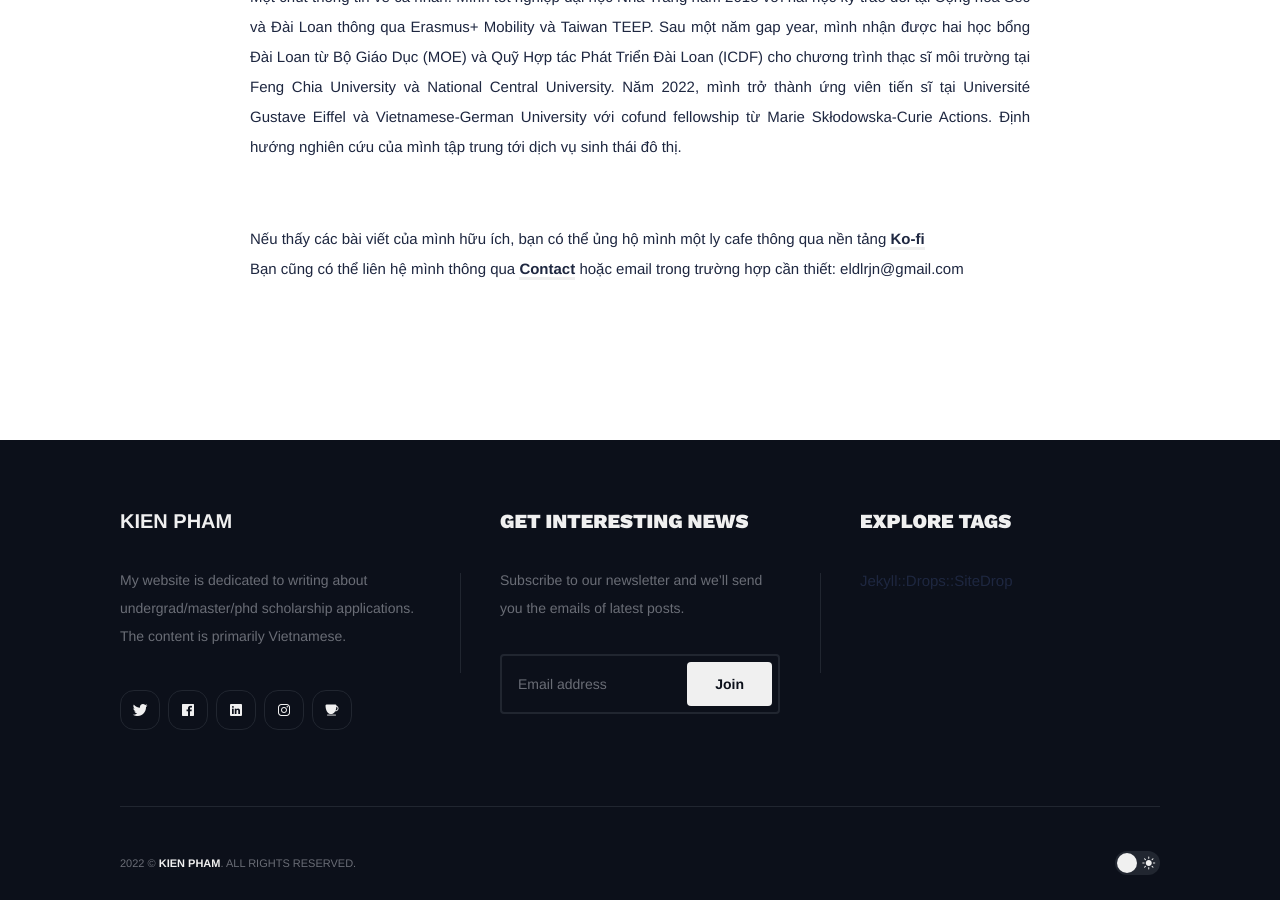
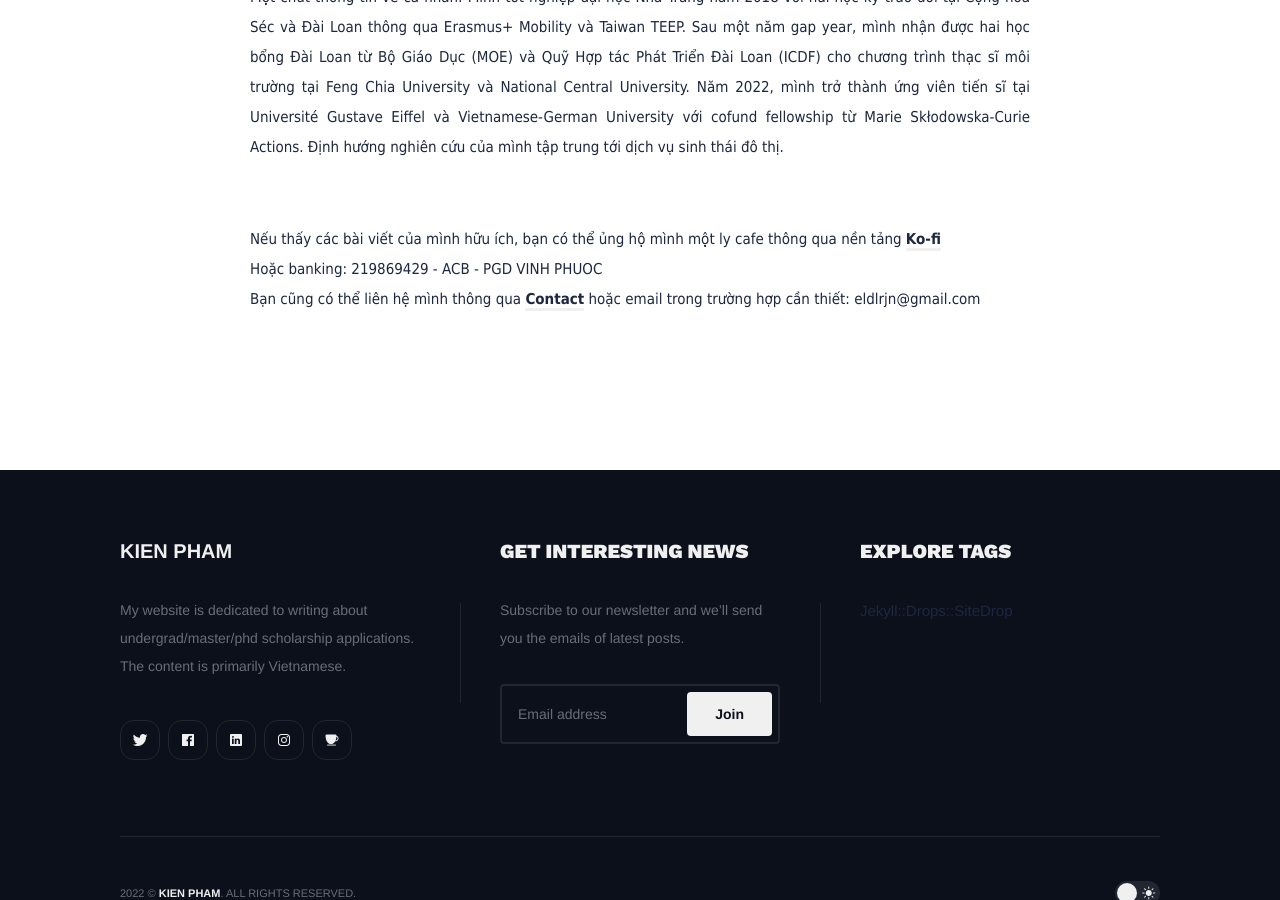
Before and after one commit to ray-ers/ray-ers.github.io, a Jekyll site: the page built from _pages/about.md, in a window 1280 px wide and 900 px high, scrolled down 609 px. Built offline with Jekyll 4.4.1, drawn with Linux system fonts in a browser that asks for light colours; nearby versions of some CDN libraries.

Commit message:
Update about.md

```diff
--- a/_pages/about.md
+++ b/_pages/about.md
@@ -5,10 +5,11 @@ permalink: /about/
 image:
 ---
 
-<div align="justify"> Xin chào, mình là Kiên, hoặc Ray, mình sinh năm 95. Đây là nhà mới của mình sau một thời gian dài viết blog trên nền tảng <a href="https://eldlrjn.wordpress.com/">wordpress</a>. Mình bắt đầu viết blog từ 2014, nhưng tới 2016 mình mới bắt đầu viết thường xuyên hơn và được mọi người ghé qua đọc. Các bài viết của mình chủ yếu tập trung về chuẩn bị hồ sơ du học cũng như việc làm visa cho các bạn muốn đi học ở Đài Loan. Tính từ thời điểm bắt đầu chia sẻ về việc nộp các học bổng MOE và TaiwanICDF, mình đã có cơ hội đồng hành và giúp đỡ hai bạn nhận MOE bậc đại học, hai bạn nhận ICDF bậc thạc sĩ, một bạn nhận HES, và rất nhiều các bạn khác nhận được học bổng trường và tự xin visa. Do trách nhiệm công việc ngày càng nhiều, mình không còn nhận sửa bài miễn phí nữa. Ở căn nhà mới này, mình sẽ vẫn tập trung viết về kinh nghiệm nộp hồ sơ và viết các bài luận, nhưng sẽ không còn gói gọn ở Đài Loan mà mở rộng hơn. Hi vọng các bài viết của mình sẽ giúp ích cho các bạn trong con đường phát triển bản thân.</div>
+<div align="justify"><span style="font-family:Tahoma;"> Xin chào, mình là Kiên, hoặc Ray, mình sinh năm 95. Đây là nhà mới của mình sau một thời gian dài viết blog trên nền tảng <a href="https://eldlrjn.wordpress.com/">wordpress</a>. Mình bắt đầu viết blog từ 2014, nhưng tới 2016 mình mới bắt đầu viết thường xuyên hơn và được mọi người ghé qua đọc. Các bài viết của mình chủ yếu tập trung về chuẩn bị hồ sơ du học cũng như việc làm visa cho các bạn muốn đi học ở Đài Loan. Tính từ thời điểm bắt đầu chia sẻ về việc nộp các học bổng MOE và TaiwanICDF, mình đã có cơ hội đồng hành và giúp đỡ hai bạn nhận MOE bậc đại học, hai bạn nhận ICDF bậc thạc sĩ, một bạn nhận HES, và rất nhiều các bạn khác nhận được học bổng trường và tự xin visa. Do trách nhiệm công việc ngày càng nhiều, mình không còn nhận sửa bài miễn phí nữa. Ở căn nhà mới này, mình sẽ vẫn tập trung viết về kinh nghiệm nộp hồ sơ và viết các bài luận, nhưng sẽ không còn gói gọn ở Đài Loan mà mở rộng hơn. Hi vọng các bài viết của mình sẽ giúp ích cho các bạn trong con đường phát triển bản thân.</span></div>
 <br>
-<div align="justify">Một chút thông tin về cá nhân: Mình tốt nghiệp đại học Nha Trang năm 2018 với hai học kỳ trao đổi tại Cộng hòa Séc và Đài Loan thông qua Erasmus+ Mobility và Taiwan TEEP. Sau một năm gap year, mình nhận được hai học bổng Đài Loan từ Bộ Giáo Dục (MOE) và Quỹ Hợp tác Phát Triển Đài Loan (ICDF) cho chương trình thạc sĩ môi trường tại Feng Chia University và National Central University. Năm 2022, mình trở thành ứng viên tiến sĩ tại Université Gustave Eiffel và Vietnamese-German University với cofund fellowship từ Marie Skłodowska-Curie Actions. Định hướng nghiên cứu của mình tập trung tới dịch vụ sinh thái đô thị. </div>
+<div align="justify"><span style="font-family:Tahoma;">Một chút thông tin về cá nhân: Mình tốt nghiệp đại học Nha Trang năm 2018 với hai học kỳ trao đổi tại Cộng hòa Séc và Đài Loan thông qua Erasmus+ Mobility và Taiwan TEEP. Sau một năm gap year, mình nhận được hai học bổng Đài Loan từ Bộ Giáo Dục (MOE) và Quỹ Hợp tác Phát Triển Đài Loan (ICDF) cho chương trình thạc sĩ môi trường tại Feng Chia University và National Central University. Năm 2022, mình trở thành ứng viên tiến sĩ tại Université Gustave Eiffel và Vietnamese-German University với cofund fellowship từ Marie Skłodowska-Curie Actions. Định hướng nghiên cứu của mình tập trung tới dịch vụ sinh thái đô thị.</span></div>
 <br>
-<div align="justify"> Nếu thấy các bài viết của mình hữu ích, bạn có thể ủng hộ mình một ly cafe thông qua nền tảng <a href="https://ko-fi.com/kienphamtrung"><b>Ko-fi</b></a> </div>
-<div align="justify"> Bạn cũng có thể liên hệ mình thông qua <a href="https://kien-pham.com/contact/"><b>Contact</b></a> hoặc email trong trường hợp cần thiết: eldlrjn@gmail.com </div>
+<div align="justify"><span style="font-family:Tahoma;"> Nếu thấy các bài viết của mình hữu ích, bạn có thể ủng hộ mình một ly cafe thông qua nền tảng <a href="https://ko-fi.com/kienphamtrung"><b>Ko-fi</b></a></span></div>
+<div align="justify"><span style="font-family:Tahoma"> Hoặc banking: 219869429 - ACB - PGD VINH PHUOC</span></div>
+<div align="justify"><span style="font-family:Tahoma"> Bạn cũng có thể liên hệ mình thông qua <a href="https://kien-pham.com/contact/"><b>Contact</b></a> hoặc email trong trường hợp cần thiết: eldlrjn@gmail.com</span></div>
 <br><br>
```
